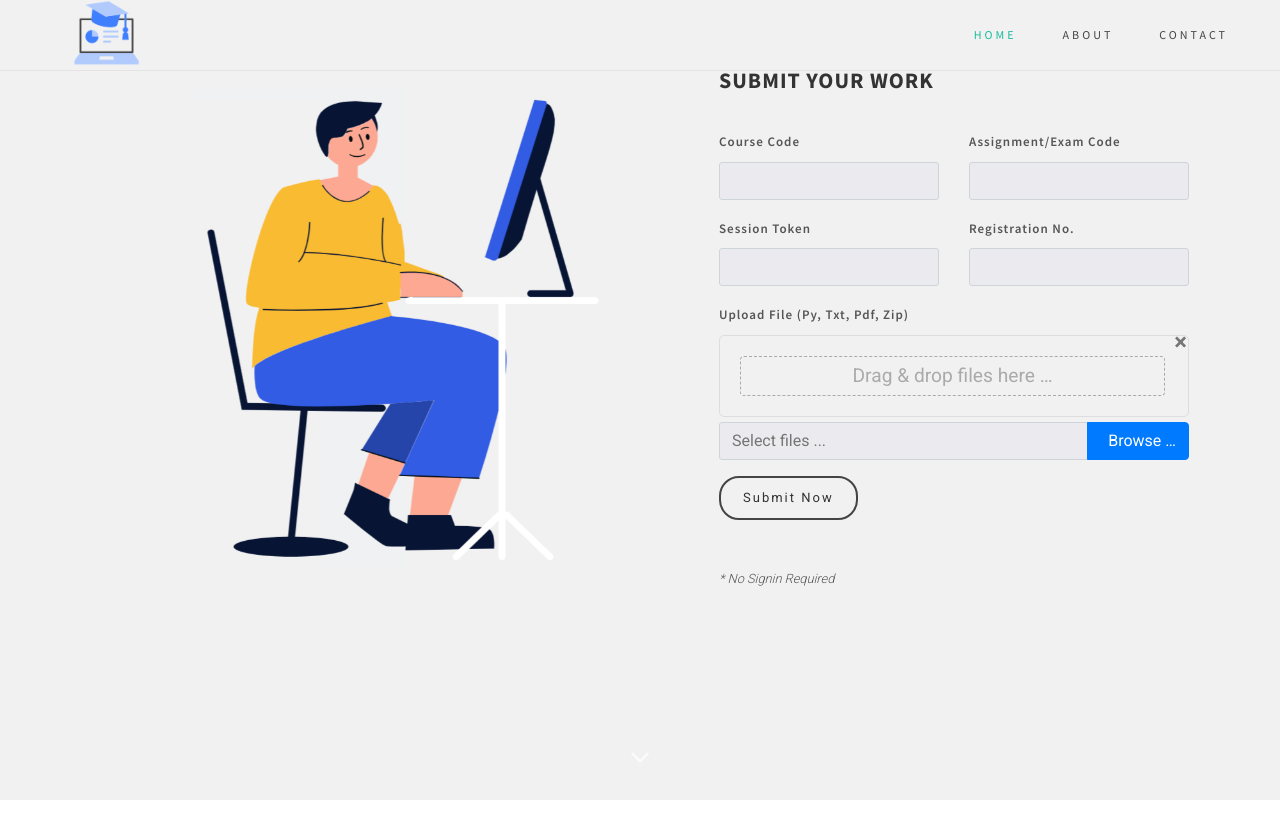
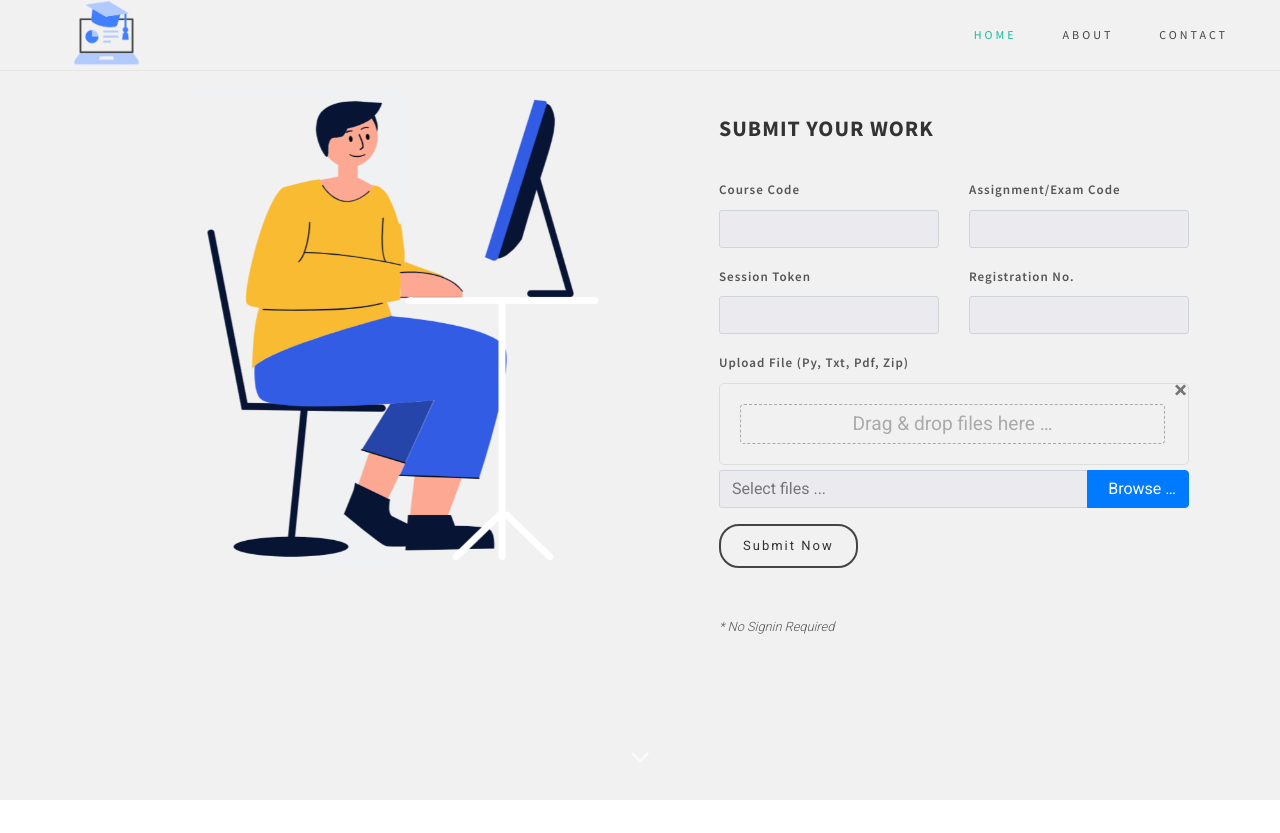
Before and after one commit to Samad-sust/sendMe, a Django app: page / in a window 1280 px wide. Shown: the top 833 px of the page. Run offline with Django 4.2, Linux system fonts and the light colour scheme; some libraries are stand-ins or nearby versions.

Commit message:
submit button hide bux fixed

```diff
--- a/static/css/custom.css
+++ b/static/css/custom.css
@@ -2,7 +2,8 @@
 	Custom CSS
 
 	Add all your Custom Styled CSS here for New Styles or
-	Overwriting Default Theme Styles for Better Handling Updates
+	Overwriting Default Theme Styles for Better Handling Updates by masamad.sust@gmail.com
+
 -----------------------------------------------------------------*/
 
 
@@ -22,3 +23,7 @@
 div#section-contact {
     background-color: #e4e4e43b;
 }
+
+.subm-sec-margin-top{
+	margin-top: 6vh;
+}
--- a/templates/home.html
+++ b/templates/home.html
@@ -9,7 +9,7 @@
 				<div class="vertical-middle">
 					<div class="row m-0" style="position: relative; z-index: 2;">
 						<div class="offset-lg-6 offset-md-5 offset-sm-4 col-md-8">
-							<div class="col-padding">
+							<div class="col-padding subm-sec-margin-top">
 								<div class="heading-block border-bottom-0 bottommargin-sm">
 									<h1 style="font-size: 22px;">Submit your work</h1>
 								</div>
```
